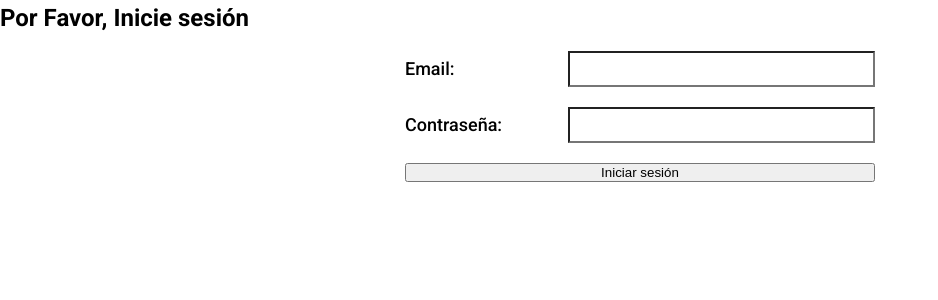
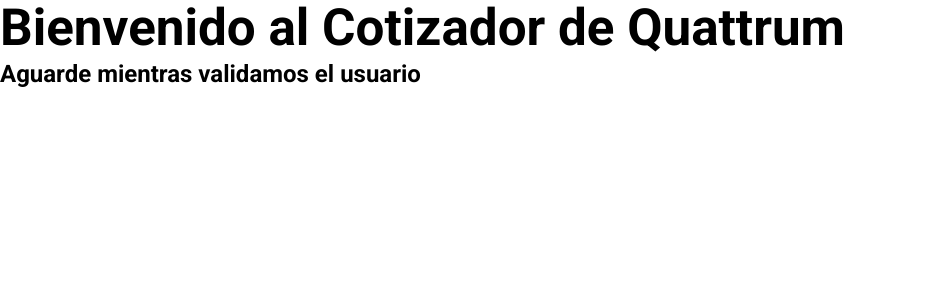
Before and after one commit to MaxiFabbri/quattrum-cotizador, a React (Vite) app: page /detailed-quotation/1 in a window 1280 px wide. Shown: the top 300 px of the page, without its empty margins (0-938 px from the left). Built offline with nearby package versions, Linux system fonts and the light colour scheme; no server answers.

Commit message:
Changing Welcome Page

```diff
--- a/src/App.jsx
+++ b/src/App.jsx
@@ -2,6 +2,7 @@
 import { BrowserRouter, Routes, Route, Router } from 'react-router-dom';
 
 import { AuthContext } from './context/AuthContext.jsx';
+import WelcomePage from './components/WelcomePage/WelcomePage.jsx';
 import LoginForm from './components/Login/LoginForm.jsx';
 import Quotations from './components/QuotationsContainer/QuotationContainer.jsx';
 import Navbar from './components/Navbar/Navbar.jsx';
@@ -12,9 +13,12 @@
 
 
 function App() {
-  const { isAuthenticated } = useContext(AuthContext);
+  const { isAuthenticated, authenticating } = useContext(AuthContext);
 
   return (
+    <>
+      { authenticating ?
+        <WelcomePage /> :
         <>
           {isAuthenticated ?
             <>
@@ -25,11 +29,28 @@
                 <Route path="/new-quotation" element={<NewQuotationContainer />} /> {/* Página de Nueva Cotización */}
                 <Route path="/detailed-quotation/:id" element={<DetailedQuotationContainer />} />
               </Routes>
-
             </>
             : <LoginForm />
           }
         </>
+      }
+    </>
+
+    // <>
+    //   {isAuthenticated ?
+    //     <>
+    //       <Navbar />
+    //       <Routes>
+    //         <Route path="/" element={<Quotations />} /> {/* Página principal */}
+    //         <Route path="/customers" element={<CustomersContainer />} /> {/* Página de Clientes */}
+    //         <Route path="/new-quotation" element={<NewQuotationContainer />} /> {/* Página de Nueva Cotización */}
+    //         <Route path="/detailed-quotation/:id" element={<DetailedQuotationContainer />} />
+    //       </Routes>
+
+    //     </>
+    //     : <LoginForm />
+    //   }
+    // </>
   )
 }
 
--- /dev/null
+++ b/src/components/WelcomePage/WelcomePage.jsx
@@ -0,0 +1,19 @@
+import { useContext } from 'react'
+import { BrowserRouter, Routes, Route, Router } from 'react-router-dom';
+
+import { AuthContext } from '../../context/AuthContext.jsx';
+
+
+
+function WelcomePage() {
+
+
+    return(
+        <>
+            <h1>Bienvenido al Cotizador de Quattrum</h1>
+            <h2>Aguarde mientras validamos el usuario</h2>
+        </>
+    )
+}
+
+export default WelcomePage;
--- a/src/config/axiosConfig.js
+++ b/src/config/axiosConfig.js
@@ -2,8 +2,11 @@
 
 // const apiUrl = process.env.REACT_APP_API_URL;
 const apiUrl = import.meta.env.VITE_API_URL;
+console.log('API URL:', apiUrl);
 
 const apiClient = axios.create({
+    // baseURL: "https://backend-cotizador-quattrum.onrender.com/api",
+    // baseURL: "http://localhost:8000/api",
     baseURL: apiUrl,
     withCredentials: true, // Para manejar cookies
 });
--- a/src/context/AuthContext.jsx
+++ b/src/context/AuthContext.jsx
@@ -5,6 +5,7 @@
 
 export const AuthProvider = ({ children }) => {
     const [isAuthenticated, setIsAuthenticated] = useState(false);
+    const [authenticating, setAuthenticating] = useState(true);
 
     const login = async (email, password) => {
         try {
@@ -13,7 +14,9 @@
                 { email, password }, // Datos enviados al servidor
                 { withCredentials: true } // Incluye cookies en la solicitud
             );
-            console.log('Login response:', response);
+            setAuthenticating(false);
+            console.log('Login response:', response, ' Authenticating: ', authenticating);
+
             if (response.status === 200) {
                 setIsAuthenticated(true);
             } else {
@@ -45,12 +48,14 @@
     };
 
     const checkAuth = async () => {
-        console.log('Verificando autenticación...');
+        setAuthenticating(true);
+        console.log('Verificando autenticación... ', authenticating);
         try {
             const response = await apiClient.post(
                 '/sessions/online',
                 { withCredentials: true } // Incluye cookies en la solicitud
             );
+            setAuthenticating(false)
             if (response.status === 200) {
                 console.log('Usuario autenticado');
                 setIsAuthenticated(true);
@@ -68,7 +73,7 @@
     }, []);
 
     return (
-        <AuthContext.Provider value={{ isAuthenticated, login, logout, checkAuth }}>
+        <AuthContext.Provider value={{ isAuthenticated, authenticating, login, logout, checkAuth }}>
             {children}
         </AuthContext.Provider>
     );
```
Lines whose indentation alone changed are shown as unchanged.
